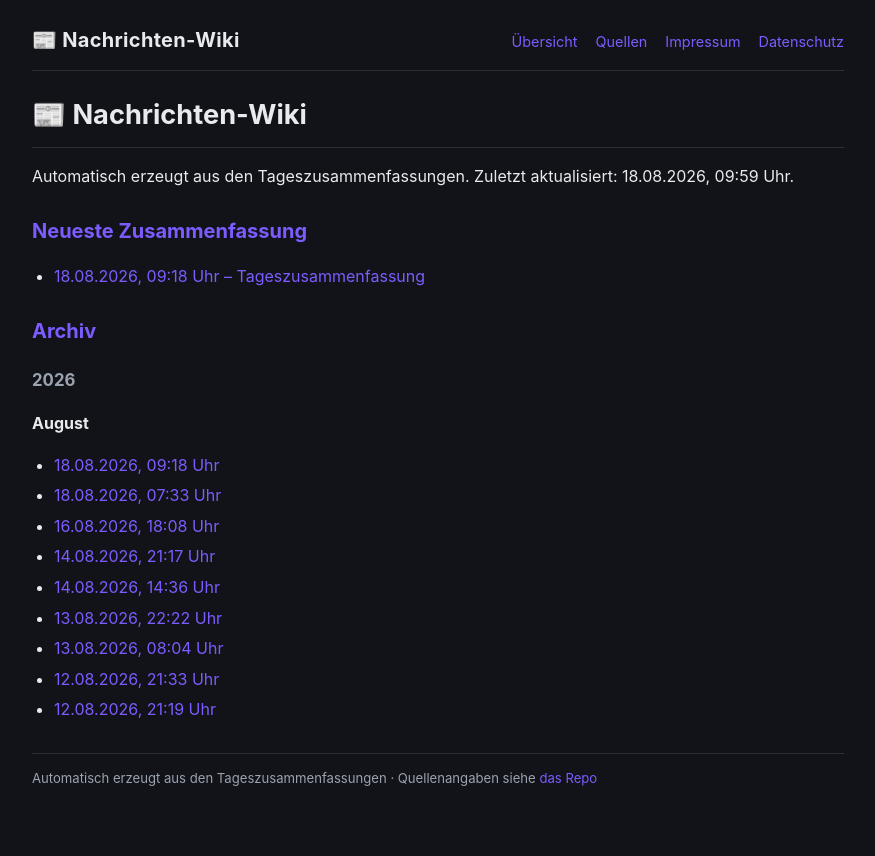
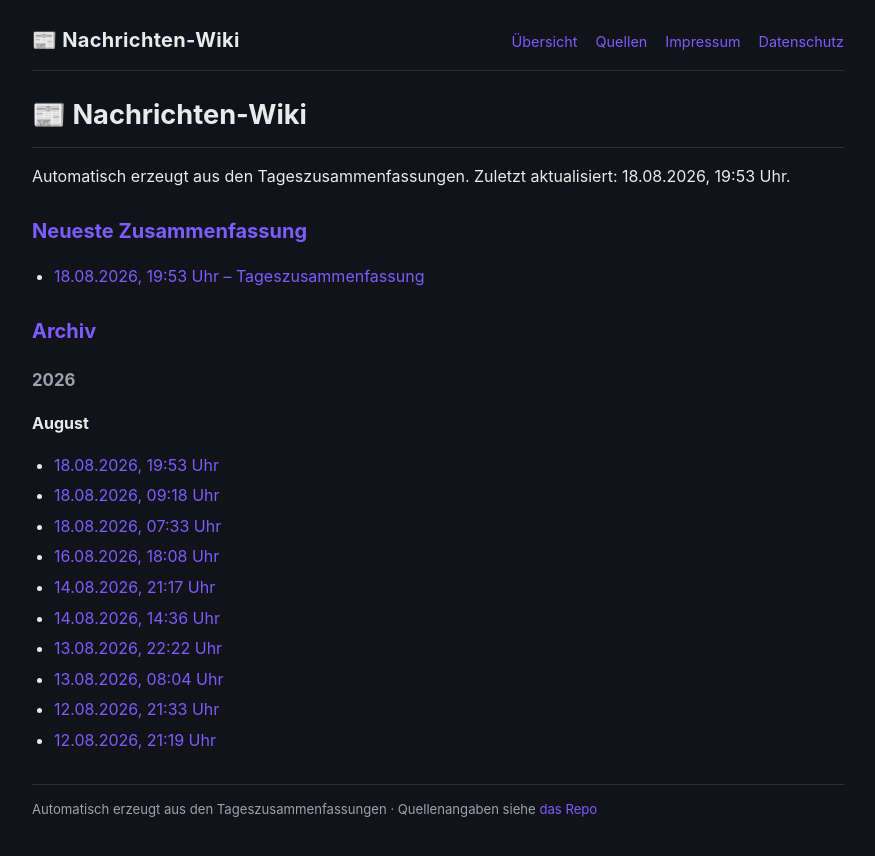
Before and after one commit to Ubuntu51/news-wiki, a Jekyll site: the page built from index.md, in a window 1280 px wide. Shown: the top 856 px of the page, without its empty margins (202-1077 px from the left). Built offline with Jekyll 4.4.1, drawn with Linux system fonts in a browser that asks for light colours; our own code applies the rules of GitHub Pages for plain Markdown files.

Commit message:
Tageszusammenfassungen 2026-08-18

```diff
--- a/index.md
+++ b/index.md
@@ -1,10 +1,10 @@
 # 📰 Nachrichten-Wiki
 
-Automatisch erzeugt aus den Tageszusammenfassungen. Zuletzt aktualisiert: 18.08.2026, 09:59 Uhr.
+Automatisch erzeugt aus den Tageszusammenfassungen. Zuletzt aktualisiert: 18.08.2026, 19:53 Uhr.
 
 ## Neueste Zusammenfassung
 
-- [18.08.2026, 09:18 Uhr – Tageszusammenfassung](2026/08/2026-08-18_09-18.html)
+- [18.08.2026, 19:53 Uhr – Tageszusammenfassung](2026/08/2026-08-18_19-53.html)
 
 ## Archiv
 
@@ -12,6 +12,7 @@ Automatisch erzeugt aus den Tageszusammenfassungen. Zuletzt aktualisiert: 18.08.
 
 **August**
 
+- [18.08.2026, 19:53 Uhr](2026/08/2026-08-18_19-53.html)
 - [18.08.2026, 09:18 Uhr](2026/08/2026-08-18_09-18.html)
 - [18.08.2026, 07:33 Uhr](2026/08/2026-08-18_07-33.html)
 - [16.08.2026, 18:08 Uhr](2026/08/2026-08-16_18-08.html)
```
Also changed, not shown: 2026/08/2026-08-18_19-53.md (added, +45 -0 lines).
